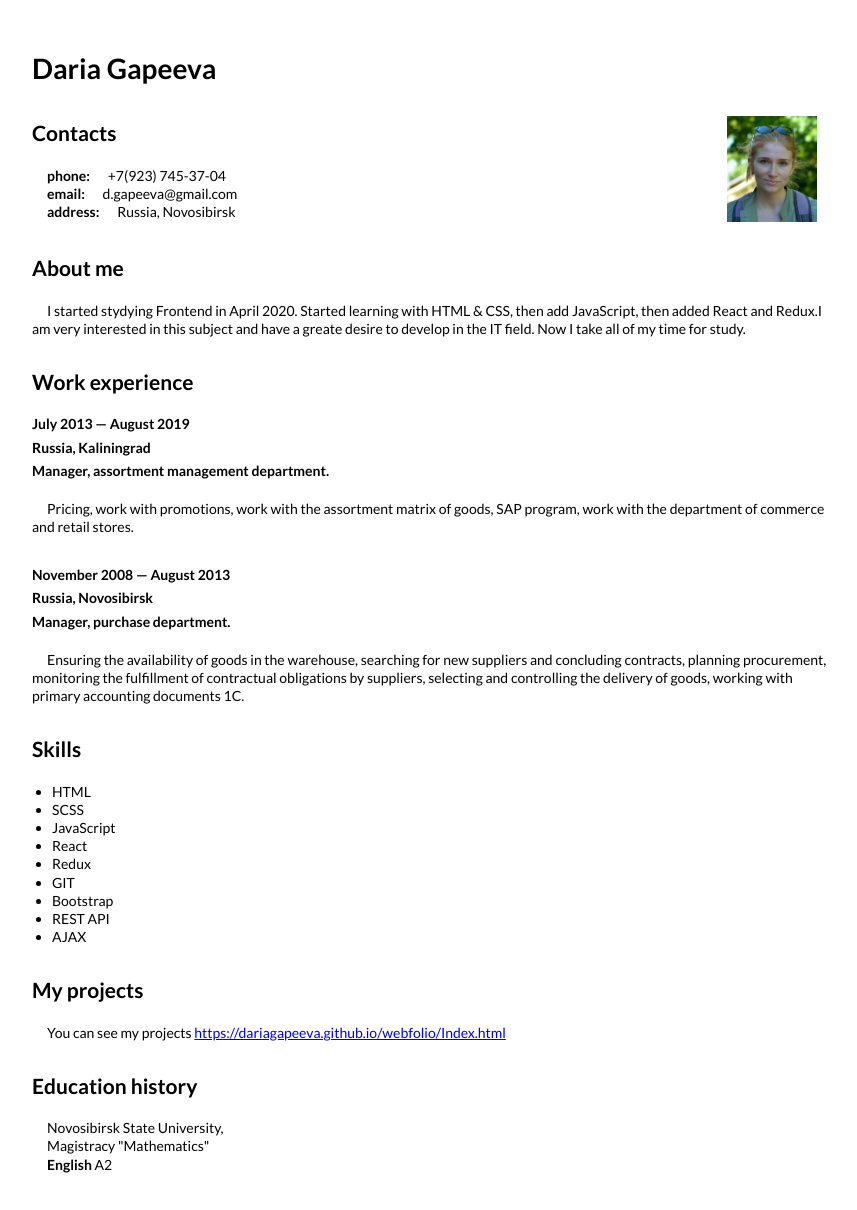
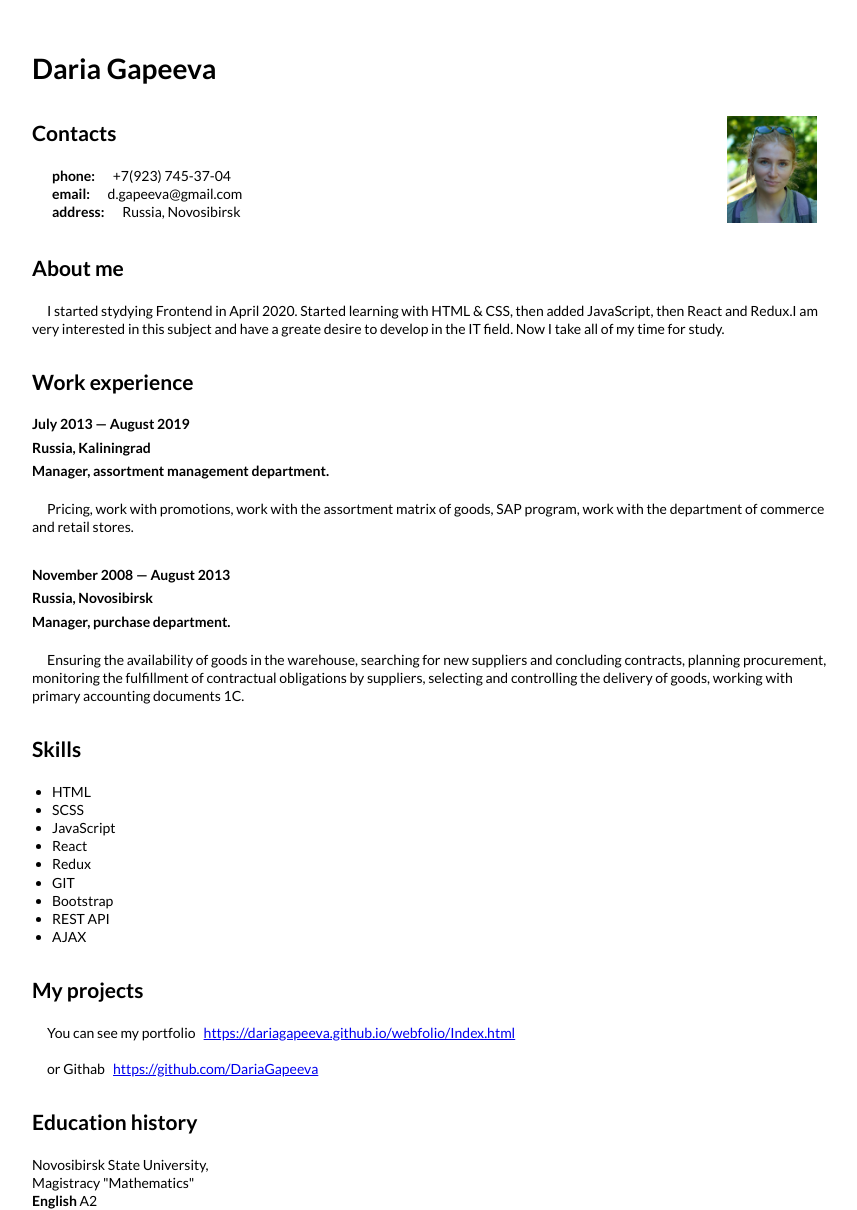
Before and after one commit to DariaGapeeva/rsschool-cv, a plain HTML site: page index.html in a window 1280 px wide. Shown: the whole page, without its empty margins (208-1065 px from the left). Drawn offline with Linux system fonts and the light colour scheme.

Commit message:
refactor: add ul for contacts add footer

```diff
--- a/index.html
+++ b/index.html
@@ -8,37 +8,48 @@
   </head>
   <body>
     <main class="container">
+      <header>
         <h1 class="name">Daria Gapeeva</h1>
         <section class="contacts">
           <div class="contacts__box">
             <div class="contacts__item">
               <h2 class="title">Contacts</h2>
-            <p><span class="contacts__info">phone:</span> +7(923) 745-37-04</p>
-            <p>
+              <ul class="contacts__list">
+                <li>
+                  <span class="contacts__info">phone:</span> +7(923) 745-37-04
+                </li>
+                <li>
                   <span class="contacts__info">email:</span> d.gapeeva@gmail.com
-            </p>
-            <p>
-              <span class="contacts__info">address:</span> Russia, Novosibirsk
-            </p>
+                </li>
+                <li>
+                  <span class="contacts__info">address:</span> Russia,
+                  Novosibirsk
+                </li>
+              </ul>
             </div>
-          <div class="contacts__photo"></div>
+            <div class="contacts__photo">
+              <img src="./DSC_1779.JPG" alt="my photo should be here" />
+            </div>
           </div>
         </section>
+      </header>
 
       <section>
         <h2 class="title">About me</h2>
+        <article>
           <p>
-          I started stydying Frontend in April 2020. Started learning with HTML
-          & CSS, then add JavaScript, then added React and Redux.I am very
-          interested in this subject and have a greate desire to develop in the
-          IT field. Now I take all of my time for study.
+            I started stydying Frontend in April 2020. Started learning with
+            HTML & CSS, then added JavaScript, then React and Redux.I am very
+            interested in this subject and have a greate desire to develop in
+            the IT field. Now I take all of my time for study.
           </p>
+        </article>
       </section>
       <section class="experience">
         <h2 class="title">Work experience</h2>
         <h4>July 2013 — August 2019</h4>
-        <h4>Russia, Kaliningrad</h5>
-        <h4>Manager, assortment management department.</h5>
+        <h4>Russia, Kaliningrad</h4>
+        <h4>Manager, assortment management department.</h4>
         <p>
           Pricing, work with promotions, work with the assortment matrix of
           goods, SAP program, work with the department of commerce and retail
@@ -46,8 +57,8 @@
         </p>
 
         <h4>November 2008 — August 2013</h4>
-        <h4>Russia, Novosibirsk</h5>
-        <h4>Manager, purchase department.</h5>
+        <h4>Russia, Novosibirsk</h4>
+        <h4>Manager, purchase department.</h4>
         <p>
           Ensuring the availability of goods in the warehouse, searching for new
           suppliers and concluding contracts, planning procurement, monitoring
@@ -73,18 +84,25 @@
       <section>
         <h2 class="title">My projects</h2>
         <p>
-          You can see my projects
+          You can see my portfolio &nbsp
           <a href="https://dariagapeeva.github.io/webfolio/Index.html"
             >https://dariagapeeva.github.io/webfolio/Index.html</a
           >
         </p>
+        <br />
+        <p>
+          or Githab &nbsp
+          <a href="https://github.com/DariaGapeeva"
+            >https://github.com/DariaGapeeva</a
+          >
+        </p>
       </section>
-      <section>
+      <footer>
         <h2 class="title">Education history</h2>
         <p>Novosibirsk State University,</p>
         <p>Magistracy "Mathematics"</p>
         <p><strong>English</strong> A2</p>
-      </section>
+      </footer>
     </main>
   </body>
 </html>
--- a/style.css
+++ b/style.css
@@ -59,12 +59,21 @@ section p {
 .contacts__photo {
   width: 90px;
   height: 108px;
-  background: url("./DSC_1779.JPG") 0 0 / contain no-repeat;
   margin: 0px 15px 15px 15px;
+}
+
+.contacts__photo img {
+  display: block;
+  width: 100%;
+  object-fit: contain;
 }
 
 .contacts__item {
   margin: 0px 15px 15px 0px;
+}
+
+.contacts__list {
+  list-style: none;
 }
 
 .contacts__info {
```
Lines whose indentation alone changed are shown as unchanged.
